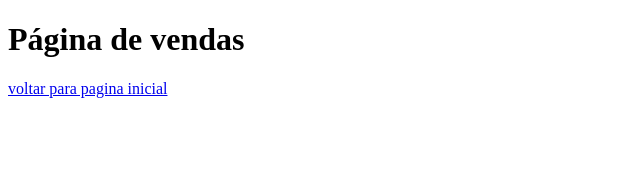
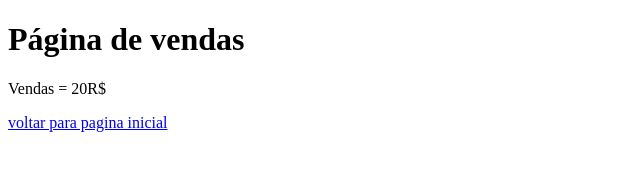
Before and after one commit to rafaelleaobrito/aulagithub, a plain HTML site: page vendas.html in a window 1280 px wide. Shown: the whole page, without its empty margins (0-640 px from the left). Drawn offline with Linux system fonts and the light colour scheme.

Commit message:
coloquei mais um valor

```diff
--- a/vendas.html
+++ b/vendas.html
@@ -10,6 +10,7 @@
 
 <body>
     <h1>Página de vendas</h1>
+    <p>Vendas = 20R$</p>
     <a href="index.html">voltar para pagina inicial</a>
 </body>
 
```
